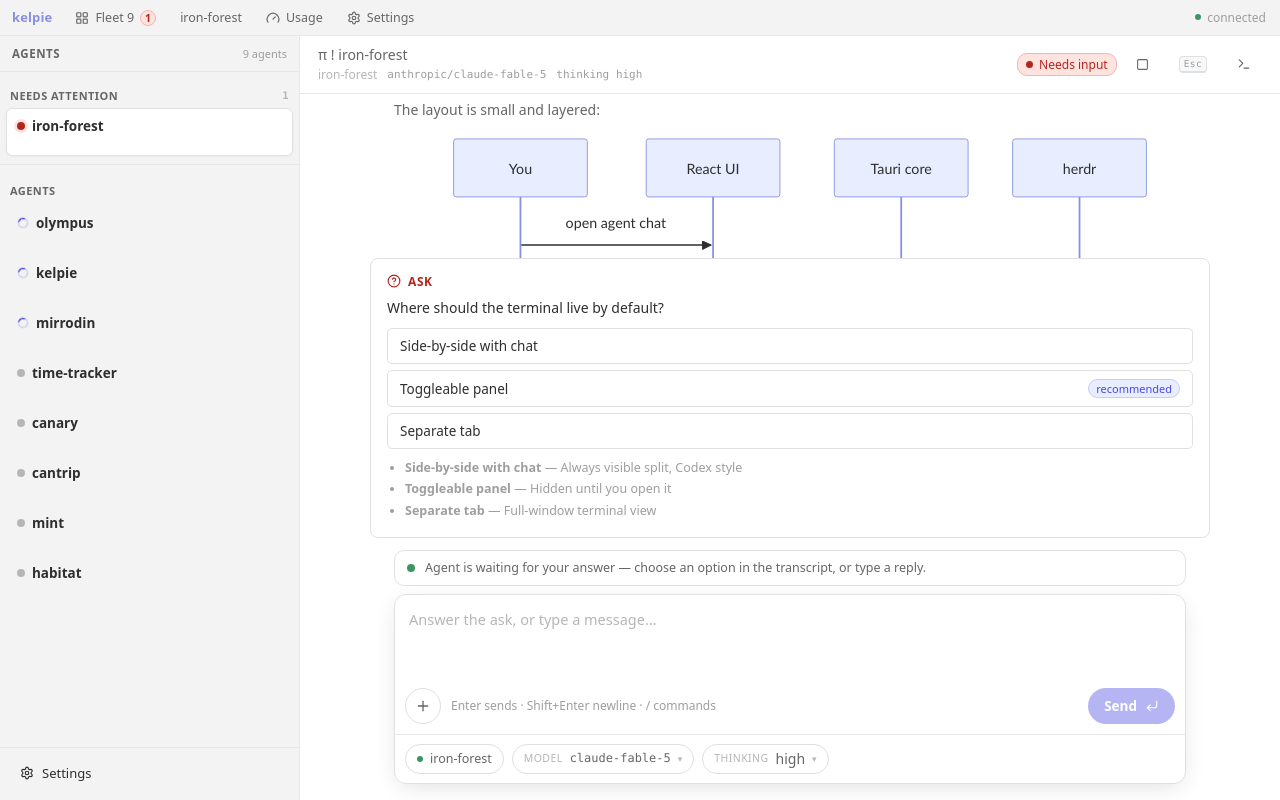
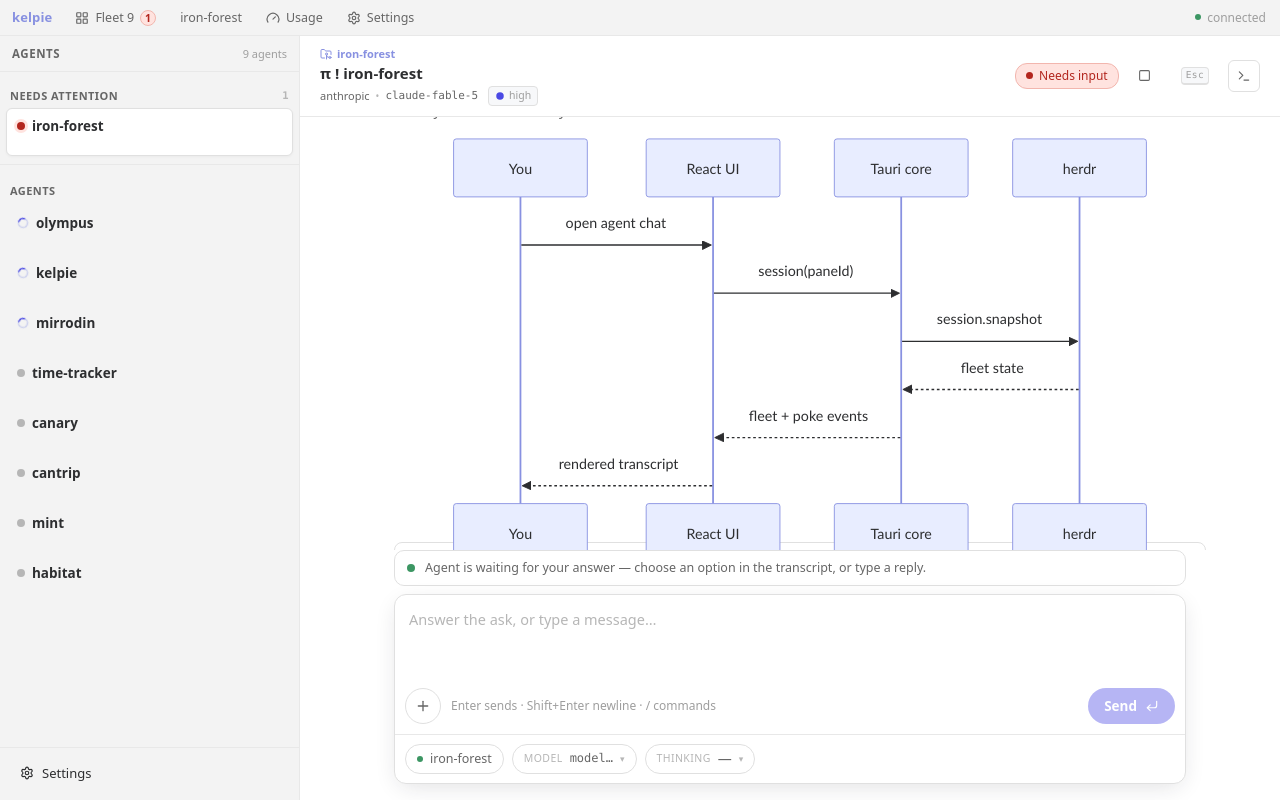
Before and after one commit to misty-step/kelpie, a React (Vite) app in the folder desktop/: page / in a window 1280 px wide. Built offline with nearby package versions, Linux system fonts and the light colour scheme.

Commit message:
feat(desktop): redesign chat session header with workspace badge, model metadata, and OMP reasoning icons

```diff
--- a/desktop/src/App.tsx
+++ b/desktop/src/App.tsx
@@ -120,9 +120,11 @@ export default function App() {
             ) : view.kind === "chat" && selectedPane ? (
               <Chat
                 pane={selectedPane}
-                workspace={workspaceOf(selectedPane)}
+                workspace={workspaceOf(selectedPane) ?? null}
                 theme={theme}
-                onToggleTerminal={() => setTerminalOpen((open) => !open)}
+                model={null}
+                thinking={null}
+                onToggleTerminal={() => setTerminalOpen((o) => !o)}
                 terminalOpen={terminalOpen}
               />
             ) : (
--- a/desktop/src/components/Chat.tsx
+++ b/desktop/src/components/Chat.tsx
@@ -1,11 +1,12 @@
 import { useCallback, useEffect, useRef, useState } from "react";
 import {
   Braces,
-  Check,
   ChevronDown,
   ChevronRight,
   CircleAlert,
   FileText,
+  Flame,
+  FolderGit2,
   Globe,
   HelpCircle,
   ListChecks,
@@ -54,6 +55,42 @@ function timeOf(ts?: string | null): string {
   return date.toLocaleTimeString([], { hour: "2-digit", minute: "2-digit" });
 }
 
+function EffortIcon({ effort }: { effort: string }) {
+  const e = effort.toLowerCase();
+  if (e.includes("max") || e.includes("extra high") || e.includes("xhigh")) {
+    return <Flame size={11} className="pane-effort-ico flame" aria-hidden="true" />;
+  }
+  if (e.includes("high")) {
+    return (
+      <svg width="10" height="10" viewBox="0 0 16 16" className="pane-effort-ico high" aria-hidden="true">
+        <circle cx="8" cy="8" r="6" fill="currentColor" />
+      </svg>
+    );
+  }
+  if (e.includes("medium")) {
+    return (
+      <svg width="10" height="10" viewBox="0 0 16 16" className="pane-effort-ico medium" aria-hidden="true">
+        <circle cx="8" cy="8" r="6" fill="none" stroke="currentColor" strokeWidth="1.5" />
+        <path d="M8 2a6 6 0 0 1 0 12V2z" fill="currentColor" />
+      </svg>
+    );
+  }
+  return (
+    <svg width="10" height="10" viewBox="0 0 16 16" className="pane-effort-ico low" aria-hidden="true">
+      <circle cx="8" cy="8" r="6" fill="none" stroke="currentColor" strokeWidth="1.5" />
+    </svg>
+  );
+}
+
+function WorkingSpinner() {
+  return (
+    <svg width="12" height="12" viewBox="0 0 16 16" className="spin st-spinner" aria-hidden="true">
+      <circle cx="8" cy="8" r="6" fill="none" stroke="var(--brand-soft)" strokeWidth="2" opacity="0.35" />
+      <path d="M14 8a6 6 0 0 0-6-6" fill="none" stroke="var(--brand)" strokeWidth="2" strokeLinecap="round" />
+    </svg>
+  );
+}
+
 function ToolStatus({ status }: { status: "pending" | "ok" | "error" }) {
   if (status === "pending") {
     return (
@@ -71,12 +108,7 @@ function ToolStatus({ status }: { status: "pending" | "ok" | "error" }) {
       </span>
     );
   }
-  return (
-    <span className="tool-status ok">
-      <Check size={11} />
-      done
-    </span>
-  );
+  return null;
 }
 
 function ToolCard({ entry }: { entry: IndexedEntry }) {
@@ -86,6 +118,7 @@ function ToolCard({ entry }: { entry: IndexedEntry }) {
   const long = result.length > 600;
   const Icon = toolIcon(name);
   const showBody = result.length > 0 && (open || !long);
+
   return (
     <div className={`tool-card ${entry.status === "error" ? "error" : ""}`}>
       <button className="tool-head" onClick={() => setOpen((o) => !o)}>
@@ -103,15 +136,16 @@ function ToolCard({ entry }: { entry: IndexedEntry }) {
 function ThinkingBlock({ entry, theme, last }: { entry: IndexedEntry; theme: Theme; last: boolean }) {
   const [open, setOpen] = useState(last);
   const text = entry.text ?? "";
+
   return (
     <div className={`thinking ${open ? "open" : ""}`}>
       <button className="thinking-head" onClick={() => setOpen((o) => !o)}>
         <span className={`thinking-dot${last ? " live" : ""}`} />
-        <span className="thinking-label">{last ? "Reasoning…" : "Reasoning"}</span>
+        <span className="thinking-label">{last ? "Reasoning..." : "Reasoning"}</span>
         <span className="thinking-time">{timeOf(entry.ts)}</span>
         {open ? <ChevronDown size={12} /> : <ChevronRight size={12} />}
       </button>
-      {open && (
+      {open && text.length > 0 && (
         <div className="thinking-body">
           <Markdown text={text} theme={theme} />
         </div>
@@ -122,19 +156,18 @@ function ThinkingBlock({ entry, theme, last }: { entry: IndexedEntry; theme: The
 
 function AskCard({ ask, paneId }: { ask: Ask; paneId: string }) {
   const [busy, setBusy] = useState<number | null>(null);
-  const [error, setError] = useState<string | null>(null);
+
+  const withDescription = ask.options.filter((o) => Boolean(o.description));
+
   const answer = async (index: number) => {
     setBusy(index);
-    setError(null);
     try {
       await api.answerAsk(paneId, ask.call_id, index);
-    } catch (e) {
-      setError(String(e));
     } finally {
       setBusy(null);
     }
   };
-  const withDescription = ask.options.filter((o) => o.description);
+
   return (
     <div className="ask-card">
       <div className="ask-head">
@@ -160,72 +193,29 @@ function AskCard({ ask, paneId }: { ask: Ask; paneId: string }) {
         <ul className="ask-descriptions">
           {withDescription.map((o) => (
             <li key={o.label}>
-              <strong>{o.label}</strong> — {o.description}
+              <strong>{o.label}</strong> - {o.description}
             </li>
           ))}
         </ul>
       )}
-      {error && <div className="ask-error">{error}</div>}
     </div>
   );
-}
-
-function EntryView({
-  entry,
-  theme,
-  last,
-}: {
-  entry: IndexedEntry;
-  theme: Theme;
-  last: boolean;
-}) {
-  switch (entry.kind) {
-    case "user":
-      return (
-        <div className="msg user">
-          <div className="bubble">
-            <pre className="user-text">{entry.text}</pre>
-            <span className="msg-time">{timeOf(entry.ts)}</span>
-          </div>
-        </div>
-      );
-    case "assistant":
-      return (
-        <div className="msg assistant">
-          <Markdown text={entry.text ?? ""} theme={theme} />
-        </div>
-      );
-    case "thinking":
-      return <ThinkingBlock entry={entry} theme={theme} last={last} />;
-    case "tool":
-      return <ToolCard entry={entry} />;
-    case "system":
-      return (
-        <div className="sys-marker" role="separator">
-          <span className="sys-line" />
-          <span className="sys-body">
-            <span className="sys-label">{entry.label ?? "Session event"}</span>
-            {entry.detail && <span className="sys-detail">{entry.detail}</span>}
-            {entry.ts && <span className="sys-time">{timeOf(entry.ts)}</span>}
-          </span>
-          <span className="sys-line" />
-        </div>
-      );
-    default:
-      return null;
-  }
 }
 
 export function Chat({
   pane,
   workspace,
   theme,
+  model,
+  thinking,
   onToggleTerminal,
   terminalOpen,
 }: {
   pane: Pane;
-  workspace: Workspace | undefined;
+  workspace: Workspace | null;
   theme: Theme;
+  model: string | null;
+  thinking: string | null;
   onToggleTerminal: () => void;
   terminalOpen: boolean;
 }) {
@@ -254,7 +244,6 @@ export function Chat({
     [pane.pane_id],
   );
 
-  // Fresh page when the pane changes.
   useEffect(() => {
     paneIdRef.current = pane.pane_id;
     stickRef.current = true;
@@ -263,7 +252,6 @@ export function Chat({
     void load();
   }, [pane.pane_id, load]);
 
-  // Live refresh: the backend pokes when this pane's session file grows.
   useEffect(() => {
     let alive = true;
     const off = api.onPoke((paneId) => {
@@ -275,7 +263,6 @@ export function Chat({
     };
   }, [load]);
 
-  // Anchor scroll to the bottom while the user is near it.
   const onScroll = () => {
     const el = scrollRef.current;
     if (!el) return;
@@ -293,36 +280,48 @@ export function Chat({
     void load(oldest);
   };
 
-  const lastIndex = page && page.entries.length > 0 ? page.entries[page.entries.length - 1].index : -1;
+  const wsLabel = workspace?.label ?? pane.workspace_id;
+  const taskText = taskTitle(pane.task, pane.pane_id);
+  const provider = (page?.model?.provider ?? pane.provider ?? "").toLowerCase();
+  const modelName = page?.model?.model ?? pane.model;
+  const effortLevel = page?.thinking ?? pane.effort;
 
   return (
     <div className="chat">
       <header className="chat-head">
-        <div className="chat-head-id">
-          <div className="chat-title">{taskTitle(pane.task, pane.pane_id)}</div>
-          <div className="chat-sub">
-            {workspace?.label ?? pane.workspace_id}
-            {page?.model && (
-              <span className="chat-model" title="active session model">
-                {page.model.provider}/{page.model.model}
-              </span>
-            )}
-            {page?.thinking && (
-              <span className="chat-thinking" title="reasoning level">
-                thinking {page.thinking}
-              </span>
-            )}
+        <div className="chat-head-left">
+          <div className="chat-ws-badge">
+            <FolderGit2 size={12} className="chat-ws-icon" />
+            <span className="chat-ws-name">{wsLabel}</span>
           </div>
+          <h2 className="chat-title" title={pane.task ?? pane.pane_id}>
+            {taskText}
+          </h2>
+          {(provider || modelName || effortLevel) && (
+            <div className="chat-meta">
+              {provider && <span className="chat-provider">{provider}</span>}
+              {provider && modelName && <span className="chat-dot">•</span>}
+              {modelName && <span className="chat-model">{modelName}</span>}
+              {effortLevel && (
+                <span className="chat-thinking-tag">
+                  <EffortIcon effort={effortLevel} />
+                  <span>{effortLevel.toLowerCase()}</span>
+                </span>
+              )}
+            </div>
+          )}
         </div>
+
         <div className="chat-head-right">
-          <span className={`head-status ${pane.pending_ask ? "needs" : pane.status}`}>
+          <div className={`head-status ${pane.pending_ask ? "needs" : pane.status}`}>
             {pane.status === "working" && !pane.pending_ask ? (
-              <Loader2 size={12} className="spin head-status-spin" aria-hidden="true" />
+              <WorkingSpinner />
             ) : (
               <span className="head-status-dot" />
             )}
-            {statusLabel(pane.pending_ask ? "blocked" : pane.status)}
-          </span>
+            <span className="head-status-label">{statusLabel(pane.pending_ask ? "blocked" : pane.status)}</span>
+          </div>
+
           <button
             type="button"
             className="tb-btn"
@@ -343,9 +342,9 @@ export function Chat({
           </button>
           <button
             type="button"
-            className={`tb-btn${terminalOpen ? " active" : ""}`}
+            className={`chat-head-btn${terminalOpen ? " active" : ""}`}
             onClick={onToggleTerminal}
-            title="Toggle terminal"
+            title={terminalOpen ? "Close terminal drawer" : "Open terminal drawer"}
             aria-label="Toggle terminal"
           >
             <TerminalIcon size={14} />
@@ -361,36 +360,53 @@ export function Chat({
             <span>Reading transcript…</span>
           </div>
         )}
-        {!loading && page && page.entries.length === 0 && (
-          <div className="chat-empty">
-            <span>No messages yet.</span>
-          </div>
-        )}
-        {page?.has_older && (
-          <button className="load-older" onClick={loadOlder}>
-            Load older messages
+
+        {page && page.entries.length > 0 && page.entries[0].index > 0 && (
+          <button type="button" className="load-older" onClick={loadOlder}>
+            Load older messages…
           </button>
         )}
-        {page?.entries.map((entry) => (
-          <EntryView
-            key={entry.index}
-            entry={entry}
-            theme={theme}
-            last={entry.index === lastIndex}
-          />
-        ))}
+
+        {page?.entries.map((entry, idx) => {
+          const isLast = idx === page.entries.length - 1;
+          if (entry.kind === "thinking") {
+            return <ThinkingBlock key={entry.index} entry={entry} theme={theme} last={isLast} />;
+          }
+          if (entry.kind === "tool") {
+            return <ToolCard key={entry.index} entry={entry} />;
+          }
+          if (entry.kind === "system") {
+            return (
+              <div key={entry.index} className="sys-marker">
+                <div className="sys-line" />
+                <div className="sys-body">
+                  <span className="sys-label">{entry.label}</span>
+                  {entry.detail && <span className="sys-detail">{entry.detail}</span>}
+                  {entry.ts && <span className="sys-time">{timeOf(entry.ts)}</span>}
+                </div>
+                <div className="sys-line" />
+              </div>
+            );
+          }
+          const isUser = entry.kind === "user";
+          return (
+            <div key={entry.index} className={`msg ${isUser ? "user" : "assistant"}`}>
+              <div className="bubble">
+                <Markdown text={entry.text ?? ""} theme={theme} />
+              </div>
+            </div>
+          );
+        })}
+
+        {page?.pending_ask && <AskCard ask={page.pending_ask} paneId={pane.pane_id} />}
       </div>
 
-      {page?.pending_ask && <AskCard ask={page.pending_ask} paneId={pane.pane_id} />}
-
       <Composer
-        key={pane.pane_id}
         paneId={pane.pane_id}
-        cwd={pane.cwd}
         pendingAsk={page?.pending_ask ?? null}
-        model={page?.model ? `${page.model.provider}/${page.model.model}` : null}
-        thinking={page?.thinking ?? null}
-        workspaceLabel={workspace?.label ?? null}
+        model={model}
+        thinking={thinking}
+        workspaceLabel={wsLabel}
       />
     </div>
   );
--- a/desktop/src/styles.css
+++ b/desktop/src/styles.css
@@ -588,41 +588,86 @@ button {
   flex: none;
   display: flex;
   align-items: center;
-  gap: 12px;
-  padding: 9px 18px;
+  justify-content: space-between;
+  gap: 16px;
+  padding: 10px 20px;
   border-bottom: 1px solid var(--seam);
-  min-height: 50px;
-}
-
-.chat-head-id {
+  background: var(--surface);
+  min-height: 56px;
+}
+
+.chat-head-left {
+  display: flex;
+  flex-direction: column;
+  gap: 2px;
   min-width: 0;
   flex: 1;
 }
 
+.chat-ws-badge {
+  display: inline-flex;
+  align-items: center;
+  gap: 5px;
+  font-size: 11px;
+  font-weight: 600;
+  color: var(--brand-soft);
+  text-transform: lowercase;
+}
+
+.chat-ws-icon {
+  color: var(--brand-soft);
+}
+
 .chat-title {
-  font-size: 14px;
-  font-weight: 500;
-  color: var(--text-soft);
+  margin: 0;
+  font-size: 15px;
+  font-weight: 600;
+  color: var(--text);
+  line-height: 1.3;
   overflow: hidden;
   text-overflow: ellipsis;
   white-space: nowrap;
 }
 
-.chat-sub {
-  display: flex;
-  align-items: center;
-  gap: 10px;
+.chat-meta {
+  display: flex;
+  align-items: center;
+  gap: 6px;
+  font-size: 11px;
+  color: var(--text-muted);
   margin-top: 1px;
-  font-size: 12px;
+}
+
+.chat-provider {
+  font-size: 11px;
+  font-weight: 500;
+  color: var(--text-soft);
+  text-transform: lowercase;
+}
+
+.chat-dot {
   color: var(--text-faint);
-  white-space: nowrap;
-  overflow: hidden;
-}
-
-.chat-model, .chat-thinking {
+  font-size: 10px;
+}
+
+.chat-model {
   font-family: var(--mono);
   font-size: 11px;
-  color: var(--text-muted);
+  color: var(--text-soft);
+}
+
+.chat-thinking-tag {
+  display: inline-flex;
+  align-items: center;
+  gap: 4px;
+  font-size: 10.5px;
+  font-weight: 500;
+  color: var(--text-muted);
+  background: var(--surface-2);
+  padding: 1px 6px;
+  border-radius: 4px;
+  border: 1px solid var(--border);
+  margin-left: 4px;
 }
 
 .chat-head-right {
@@ -638,13 +683,48 @@ button {
   gap: 6px;
   font-size: 12px;
   color: var(--text-muted);
-  padding: 2px 8px;
-  border-radius: 10px;
-  border: 1px solid var(--border);
-}
-
-.head-status-dot { width: 7px; height: 7px; border-radius: 50%; background: currentColor; flex: none; }
-.head-status-spin { flex: none; color: var(--ok); }
+  padding: 3px 10px;
+  border-radius: 12px;
+  border: 1px solid var(--border);
+  background: var(--surface);
+}
+.head-status-dot {
+  width: 7px;
+  height: 7px;
+  border-radius: 50%;
+  background: currentColor;
+  flex: none;
+}
+
+.head-status-label {
+  font-weight: 500;
+}
+
+.chat-head-btn {
+  display: inline-flex;
+  align-items: center;
+  justify-content: center;
+  width: 32px;
+  height: 32px;
+  border-radius: 6px;
+  border: 1px solid var(--border);
+  background: transparent;
+  color: var(--text-soft);
+  cursor: pointer;
+  transition: background 0.1s ease, border-color 0.1s ease;
+}
+
+.chat-head-btn:hover {
+  background: var(--surface-2);
+  color: var(--text);
+  border-color: var(--border-strong);
+}
+
+.chat-head-btn.active {
+  background: var(--brand-bg);
+  border-color: var(--brand);
+  color: var(--brand);
+}
 .head-status.working { color: var(--text-soft); border-color: var(--border); background: var(--surface-2); }
 .head-status.working .head-status-dot { background: var(--ok); }
 .head-status.needs { color: var(--ok); border-color: var(--ok-border); background: var(--ok-bg); }
```
